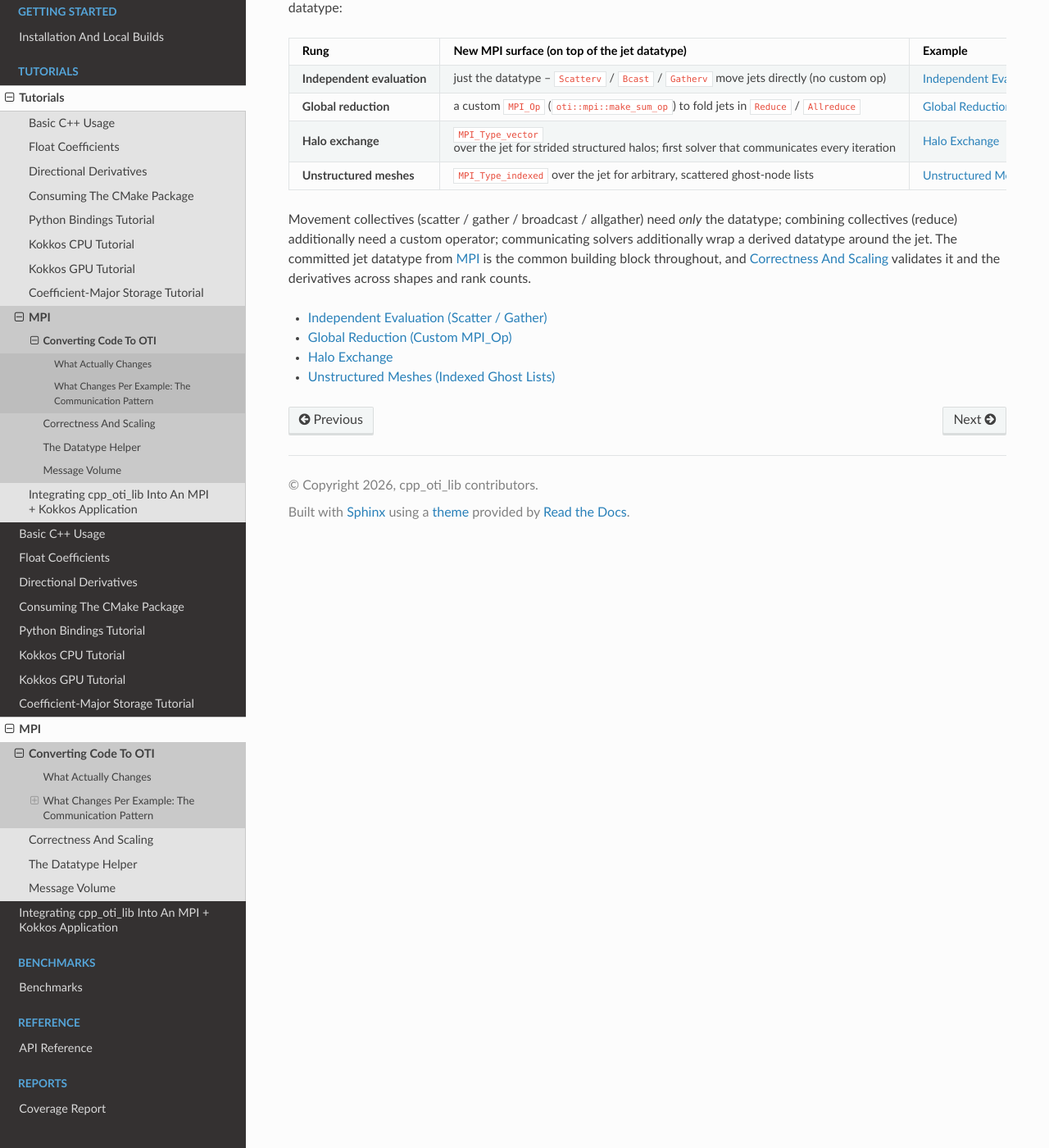
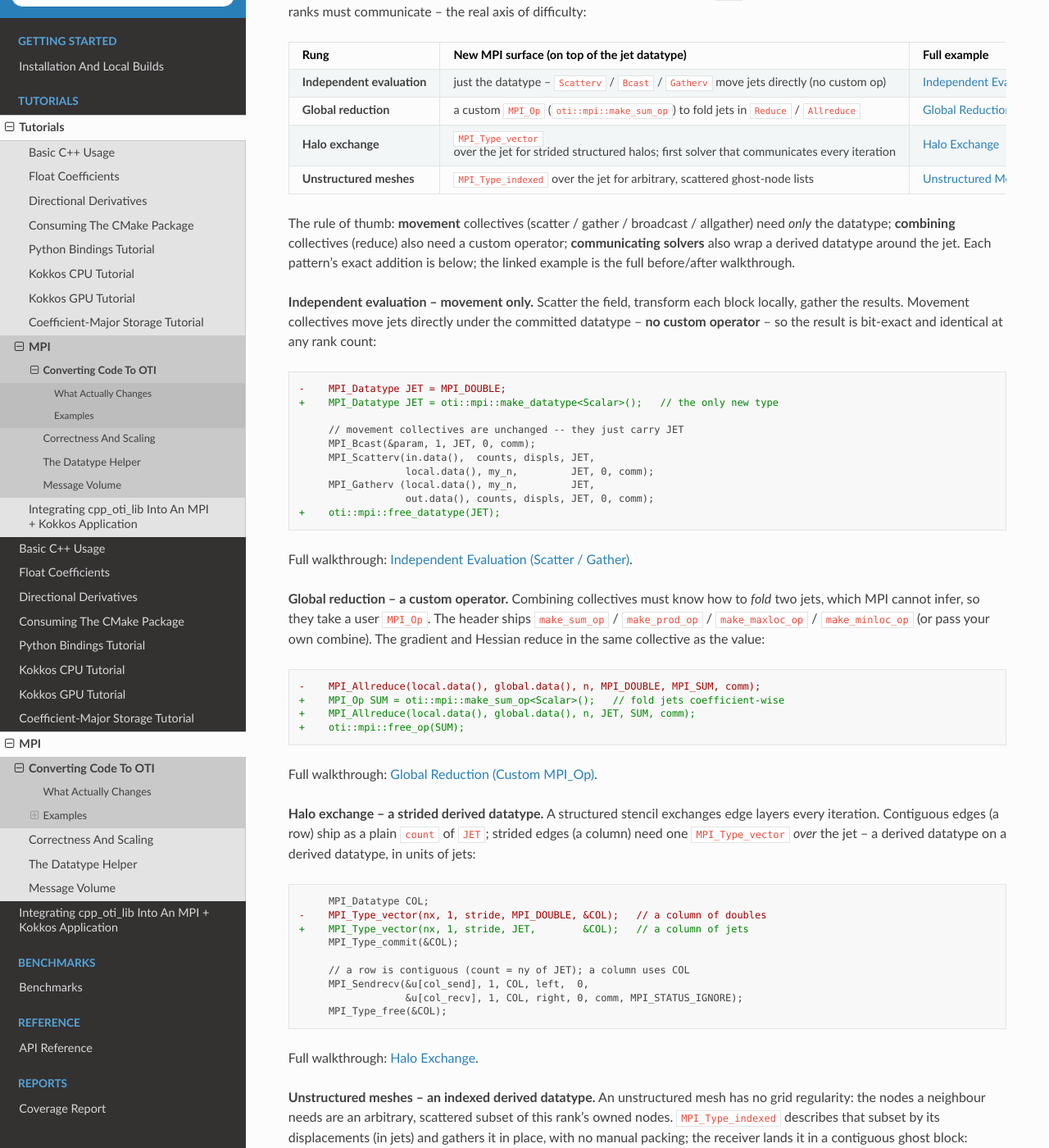
Before and after one commit to Samm-Py/cpp_oti_lib, a Sphinx documentation site: the page built from docs/tutorials/mpi/converting/index.rst, in a window 1280 px wide and 1400 px high, scrolled down 1613 px. Shown: the whole window at 82% size. Built offline with Sphinx 7.4.7 and the Read the Docs theme 3.1.0, drawn with Linux system fonts in a browser that asks for light colours; some of the changed text lies outside the part shown.

Commit message:
Docs: make Converting landing page a one-stop shop with an Examples tab
- Expand 'What Actually Changes' into the full picture: the five common edits,
  then each communication pattern's specific change as inline +/- diffs
  (movement / reduction / halo / unstructured), no longer separate subsections.
- Generalize edit 4 so the committed jet datatype reads as the base for every MPI
  operation (movement directly, derived datatypes for halos, custom op for
  reductions).
- Group the four full walkthroughs under an 'Examples' section so they nest under
  it in the sidebar, ordered after 'What Actually Changes'.

Docs build clean under sphinx -W.

Co-Authored-By: Claude Opus 4.8 <noreply@anthropic.com>

```diff
--- a/docs/tutorials/mpi/converting/index.rst
+++ b/docs/tutorials/mpi/converting/index.rst
@@ -29,10 +29,12 @@ derivatives through unmodified code.
    -    Scalar x = x0;
    +    Scalar x = Scalar::variable(0, x0);     // x0 + unit perturbation in direction 0
 
-    // 4. describe the jet to MPI: ONE committed datatype replaces MPI_DOUBLE
+    // 4. describe the jet to MPI: ONE committed datatype, the base for EVERY op
    -    MPI_Datatype JET = MPI_DOUBLE;
    +    MPI_Datatype JET = oti::mpi::make_datatype<Scalar>();
-        // ... use JET in every send / recv / collective, in units of jets ...
+        //   movement (scatter / gather / bcast) : pass JET directly, counts in jets
+        //   structured / unstructured halos     : MPI_Type_vector / _indexed over JET
+        //   reductions (reduce / allreduce)     : pair JET with a custom MPI_Op
    +    oti::mpi::free_datatype(JET);
 
     // 0. THE KERNEL AND THE COMMUNICATION STRUCTURE ARE UNCHANGED
@@ -55,9 +57,10 @@ What each edit is for:
    direction ``d``.
 #. **Describe the element to MPI.** ``oti::mpi::make_datatype<Scalar>()`` commits
    one contiguous datatype for the jet and replaces ``MPI_DOUBLE`` everywhere;
-   counts are then in *jets*, not bytes. This single committed type is also the
-   base element for the derived datatypes and reduction operators the harder rungs
-   need (below), and it is freed at the end.
+   counts are then in *jets*, not bytes. This one committed type is the base for
+   **every** MPI operation -- passed directly to movement collectives, wrapped in a
+   derived datatype (``MPI_Type_vector`` / ``MPI_Type_indexed``) for halos, or
+   paired with a custom ``MPI_Op`` for reductions -- and it is freed at the end.
 #. **Read the derivatives out.** The result is now a jet; pull a coefficient with
    ``coeff(oti::sparse(...))`` (or feed it straight into more OTI arithmetic).
 
@@ -76,13 +79,10 @@ decomposition, and the collective calls keep their exact shape.
    compiler wrapper, GPU architecture, and MPI transport setup are covered in
    :doc:`../../integration`.
 
-What Changes Per Example: The Communication Pattern
----------------------------------------------------
-
-Edit 4 above is where the rungs diverge. Each example is a concrete before/after
-pair; they are ordered by how much the ranks must communicate -- the real axis of
-difficulty -- and each adds exactly **one** new piece of MPI built on the committed
-jet datatype:
+Edit 4 above is the **only** edit that varies between programs, and it varies in a
+small, bounded way: each communication pattern adds exactly **one** piece of MPI
+built on the committed jet datatype ``JET``. The patterns are ordered by how much
+the ranks must communicate -- the real axis of difficulty:
 
 .. list-table::
    :header-rows: 1
@@ -90,7 +90,7 @@ jet datatype:
 
    * - Rung
      - New MPI surface (on top of the jet datatype)
-     - Example
+     - Full example
    * - **Independent evaluation**
      - just the datatype -- ``Scatterv`` / ``Bcast`` / ``Gatherv`` move jets
        directly (no custom op)
@@ -107,14 +107,106 @@ jet datatype:
      - ``MPI_Type_indexed`` over the jet for arbitrary, scattered ghost-node lists
      - :doc:`unstructured`
 
-Movement collectives (scatter / gather / broadcast / allgather) need *only* the
-datatype; combining collectives (reduce) additionally need a custom operator;
-communicating solvers additionally wrap a derived datatype around the jet. The
-committed jet datatype from :doc:`../index` is the common building block
-throughout, and :doc:`../verification` validates it and the derivatives across
-shapes and rank counts.
+The rule of thumb: **movement** collectives (scatter / gather / broadcast /
+allgather) need *only* the datatype; **combining** collectives (reduce) also need a
+custom operator; **communicating solvers** also wrap a derived datatype around the
+jet. Each pattern's exact addition is below; the linked example is the full
+before/after walkthrough.
+
+**Independent evaluation -- movement only.** Scatter the field, transform each
+block locally, gather the results. Movement collectives move jets directly under
+the committed datatype -- **no custom operator** -- so the result is bit-exact and
+identical at any rank count:
+
+.. code-block:: diff
+
+   -    MPI_Datatype JET = MPI_DOUBLE;
+   +    MPI_Datatype JET = oti::mpi::make_datatype<Scalar>();   // the only new type
+
+        // movement collectives are unchanged -- they just carry JET
+        MPI_Bcast(&param, 1, JET, 0, comm);
+        MPI_Scatterv(in.data(),  counts, displs, JET,
+                     local.data(), my_n,         JET, 0, comm);
+        MPI_Gatherv (local.data(), my_n,         JET,
+                     out.data(), counts, displs, JET, 0, comm);
+   +    oti::mpi::free_datatype(JET);
+
+Full walkthrough: :doc:`gather`.
+
+**Global reduction -- a custom operator.** Combining collectives must know how to
+*fold* two jets, which MPI cannot infer, so they take a user ``MPI_Op``. The header
+ships ``make_sum_op`` / ``make_prod_op`` / ``make_maxloc_op`` / ``make_minloc_op``
+(or pass your own combine). The gradient and Hessian reduce in the same collective
+as the value:
+
+.. code-block:: diff
+
+   -    MPI_Allreduce(local.data(), global.data(), n, MPI_DOUBLE, MPI_SUM, comm);
+   +    MPI_Op SUM = oti::mpi::make_sum_op<Scalar>();   // fold jets coefficient-wise
+   +    MPI_Allreduce(local.data(), global.data(), n, JET, SUM, comm);
+   +    oti::mpi::free_op(SUM);
+
+Full walkthrough: :doc:`reduce`.
+
+**Halo exchange -- a strided derived datatype.** A structured stencil exchanges
+edge layers every iteration. Contiguous edges (a row) ship as a plain ``count`` of
+``JET``; strided edges (a column) need one ``MPI_Type_vector`` *over* the jet -- a
+derived datatype on a derived datatype, in units of jets:
+
+.. code-block:: diff
+
+        MPI_Datatype COL;
+   -    MPI_Type_vector(nx, 1, stride, MPI_DOUBLE, &COL);   // a column of doubles
+   +    MPI_Type_vector(nx, 1, stride, JET,        &COL);   // a column of jets
+        MPI_Type_commit(&COL);
+
+        // a row is contiguous (count = ny of JET); a column uses COL
+        MPI_Sendrecv(&u[col_send], 1, COL, left,  0,
+                     &u[col_recv], 1, COL, right, 0, comm, MPI_STATUS_IGNORE);
+        MPI_Type_free(&COL);
+
+Full walkthrough: :doc:`halo`.
+
+**Unstructured meshes -- an indexed derived datatype.** An unstructured mesh has no
+grid regularity: the nodes a neighbour needs are an arbitrary, scattered subset of
+this rank's owned nodes. ``MPI_Type_indexed`` describes that subset by its
+displacements (in jets) and gathers it in place, with no manual packing; the
+receiver lands it in a contiguous ghost block:
+
+.. code-block:: diff
+
+        // displ = the scattered owned-node slots this neighbour needs (sorted by id)
+        std::vector<int> blocklen(displ.size(), 1);
+        MPI_Datatype SEND;
+   -    MPI_Type_indexed(displ.size(), blocklen.data(), displ.data(), MPI_DOUBLE, &SEND);
+   +    MPI_Type_indexed(displ.size(), blocklen.data(), displ.data(), JET,        &SEND);
+        MPI_Type_commit(&SEND);
+
+        MPI_Sendrecv(buf, 1, SEND, nbr, 0,                        // scattered send
+                     &buf[ghost_start], ghost_count, JET, nbr, 0, // contiguous recv
+                     comm, MPI_STATUS_IGNORE);
+        MPI_Type_free(&SEND);
+
+Full walkthrough: :doc:`unstructured`.
+
+Everything else is shared: the committed jet datatype from :doc:`../index` is the
+common building block under all of these, and :doc:`../verification` validates the
+datatype and the derivatives across shapes and rank counts.
+
+Examples
+--------
+
+The full before/after walkthroughs for each pattern above -- each a concrete
+``double`` → OTI conversion of a small, self-contained MPI program that verifies
+its own results:
+
+* :doc:`gather` -- independent evaluation (movement only).
+* :doc:`reduce` -- global reduction with a custom ``MPI_Op``.
+* :doc:`halo` -- structured halo exchange (``MPI_Type_vector``).
+* :doc:`unstructured` -- unstructured ghost lists (``MPI_Type_indexed``).
 
 .. toctree::
+   :hidden:
    :maxdepth: 1
 
    gather
```
